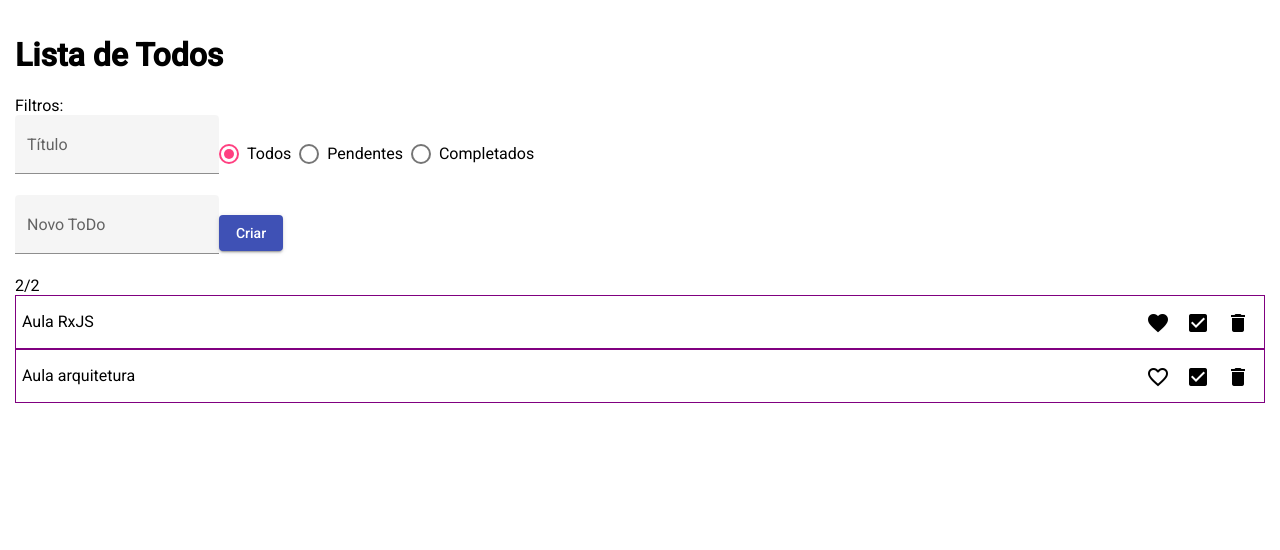
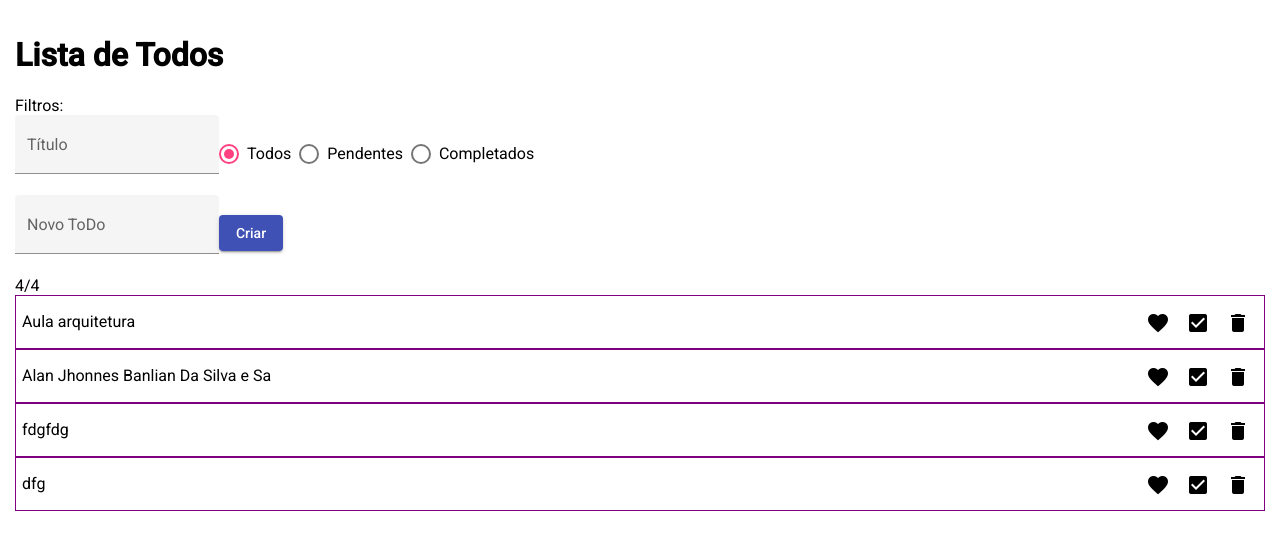
Before and after one commit to alanjhonnes/devschool-padrao-arquitetura-angular, an Angular app: page /todos in a window 1280 px wide. Shown: the top 550 px of the page. Built offline with nearby package versions, Linux system fonts and the light colour scheme; data requests are answered from the project's data file.

Commit message:
additional comment

```diff
--- a/db.json
+++ b/db.json
@@ -4,13 +4,29 @@
       "id": "f4d00611-a751-4c57-8fde-1acc676b1d35",
       "title": "Aula arquitetura",
       "isCompleted": true,
-      "isFavorited": false
+      "isFavorited": true,
+      "isSaving": false
     },
     {
       "id": "38315f5c-4fcb-4461-9d1a-c2bae6d0e038",
-      "title": "Aula RxJS",
+      "title": "Alan Jhonnes Banlian Da Silva e Sa",
       "isCompleted": true,
-      "isFavorited": true
+      "isFavorited": true,
+      "isSaving": false
+    },
+    {
+      "id": "fce5cb74-0afd-4f9a-9733-ed728914bb66",
+      "title": "fdgfdg",
+      "isCompleted": true,
+      "isFavorited": true,
+      "isSaving": false
+    },
+    {
+      "id": "deaeb602-9c33-4100-8170-93152e970e46",
+      "title": "dfg",
+      "isCompleted": true,
+      "isFavorited": true,
+      "isSaving": false
     }
   ]
 }
--- a/src/app/shared/facade/todos-facade.service.ts
+++ b/src/app/shared/facade/todos-facade.service.ts
@@ -168,6 +168,7 @@ export class TodosFacadeService {
   }
 
   editTodo(todo: Todo): Observable<Todo> {
+    // Descomente para simular uma resposta "otimista"
     // this.todosState.editTodo(todo);
     this.todosState.setTodoBeingSaved(todo.id)
     return this.todosApi.editTodo(todo)
```
